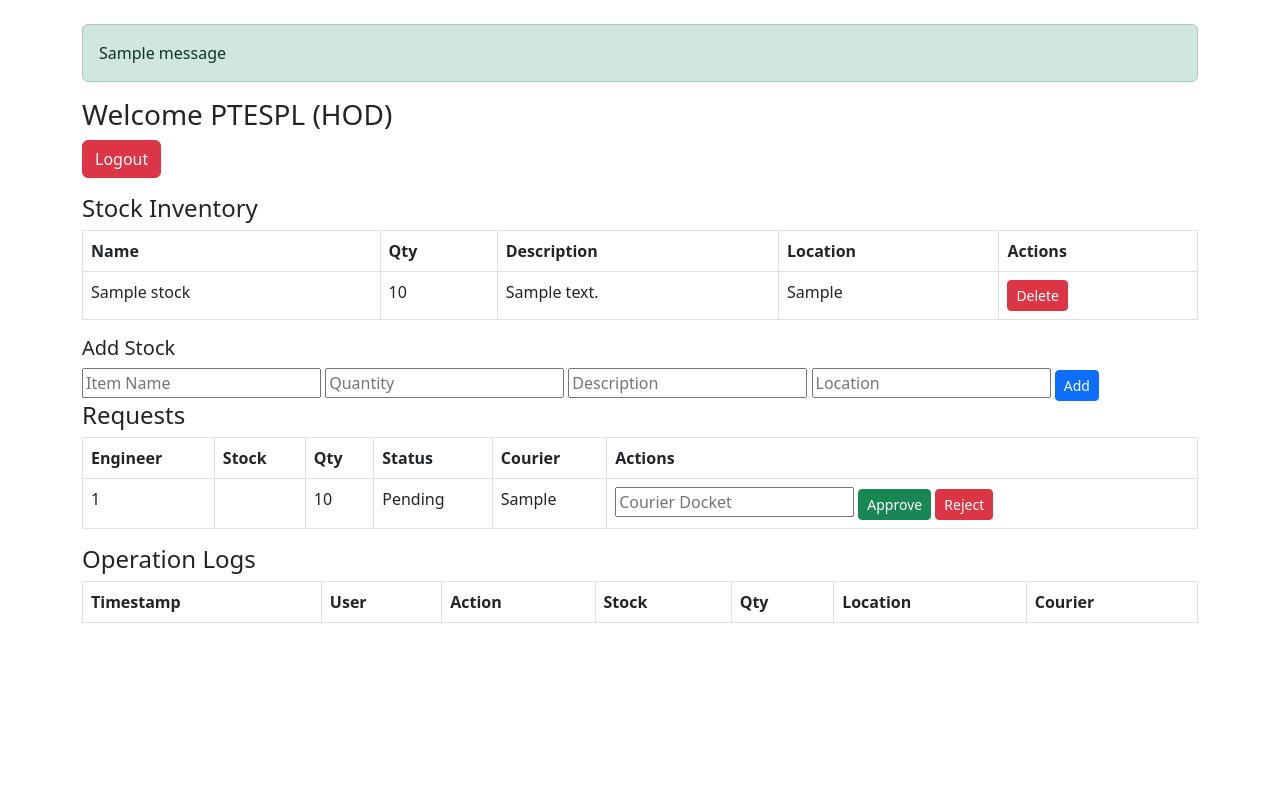
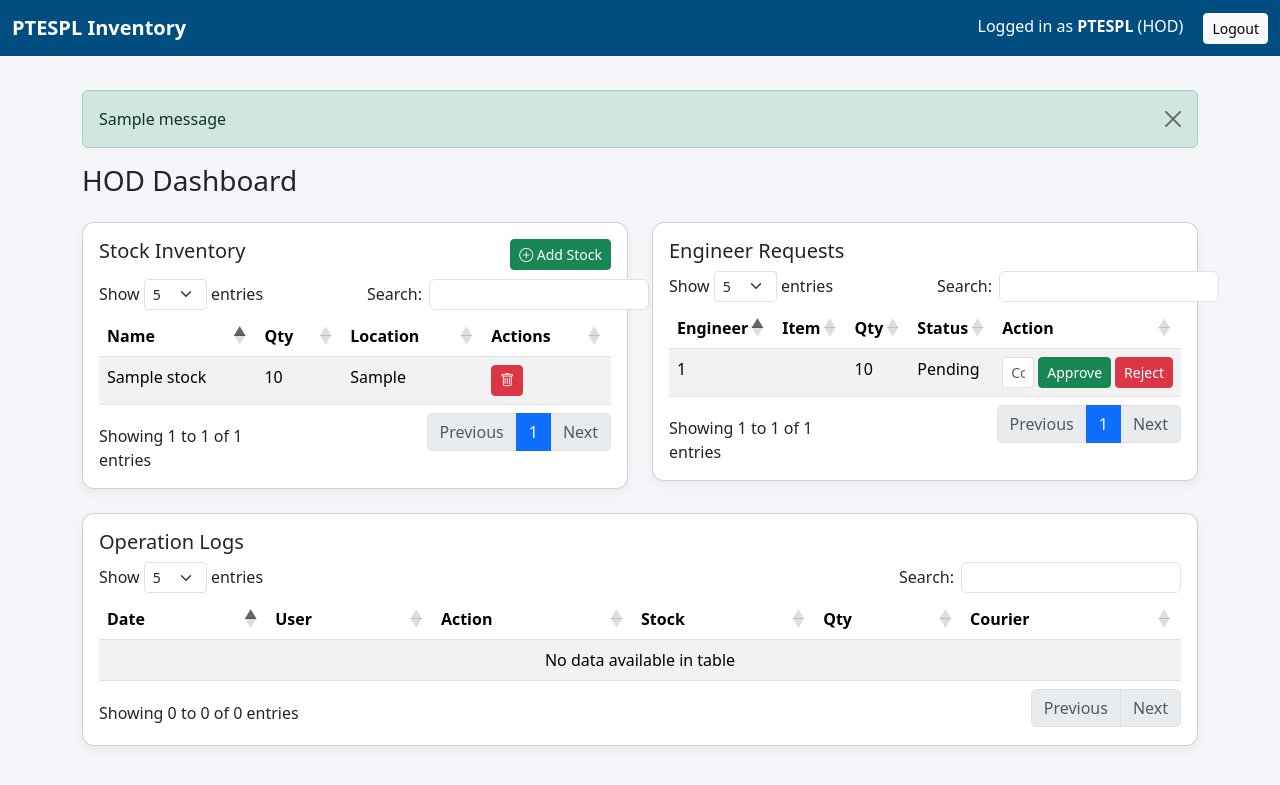
Before and after one commit to pavannbhagve/PT_Stock_Management_Inventory, a Flask app: page / in a window 1280 px wide. Shown: the top 785 px of the page. Run offline with Flask 3, Linux system fonts and the light colour scheme; the visitor is signed in with stand-in values (Sample User, id 1); tables that the repository leaves empty hold one stand-in row (values such as "Sample post"); one stand-in notice (Sample message) is shown; lists and menus that the app fills with data are empty; some libraries are stand-ins or nearby versions.

Commit message:
Update main.html

```diff
--- a/templates/main.html
+++ b/templates/main.html
@@ -1,75 +1,127 @@
 <!DOCTYPE html>
-<html>
+<html lang="en">
 <head>
-    <title>Stock Inventory</title>
-    <link rel="stylesheet" href="https://cdn.jsdelivr.net/npm/bootstrap@5.3.0/dist/css/bootstrap.min.css">
+    <meta charset="UTF-8">
+    <meta name="viewport" content="width=device-width, initial-scale=1.0">
+    <title>PTESPL Stock Management</title>
+
+    <!-- Bootstrap CSS -->
+    <link href="https://cdn.jsdelivr.net/npm/bootstrap@5.3.2/dist/css/bootstrap.min.css" rel="stylesheet">
+    <!-- DataTables -->
+    <link rel="stylesheet" href="https://cdn.datatables.net/1.13.6/css/dataTables.bootstrap5.min.css">
+    <!-- Icons -->
+    <link href="https://cdn.jsdelivr.net/npm/bootstrap-icons/font/bootstrap-icons.css" rel="stylesheet">
+
+    <style>
+        body { background: #f4f6f9; }
+        .navbar { background: #004d80; }
+        .navbar-brand, .nav-link, .navbar-text { color: white !important; }
+        .card { border-radius: 12px; box-shadow: 0 4px 12px rgba(0,0,0,0.05); }
+        .modal-header { background: #004d80; color: white; }
+        .dataTables_wrapper .dataTables_filter input { border-radius: 6px; }
+        .flash-msg { margin-top: 10px; }
+    </style>
 </head>
 <body>
-<div class="container mt-4">
+
+<!-- Navbar -->
+<nav class="navbar navbar-expand-lg">
+  <div class="container-fluid">
+    <a class="navbar-brand fw-bold" href="#">PTESPL Inventory</a>
+    {% if user %}
+    <div class="ms-auto">
+        <span class="navbar-text me-3">Logged in as <b>{{ user.username }}</b> ({{ user.role }})</span>
+        <a href="{{ url_for('logout') }}" class="btn btn-sm btn-light">Logout</a>
+    </div>
+    {% endif %}
+  </div>
+</nav>
+
+<div class="container py-4">
+
+    <!-- Flash Messages -->
     {% with messages = get_flashed_messages(with_categories=true) %}
       {% if messages %}
+        <div class="flash-msg">
         {% for category, message in messages %}
-          <div class="alert alert-{{ category }}">{{ message }}</div>
+          <div class="alert alert-{{ category }} alert-dismissible fade show" role="alert">
+            {{ message }}
+            <button type="button" class="btn-close" data-bs-dismiss="alert"></button>
+          </div>
         {% endfor %}
+        </div>
       {% endif %}
     {% endwith %}
 
+    <!-- Login Page -->
     {% if login_page %}
-    <!-- Login Page -->
     <div class="row justify-content-center">
       <div class="col-md-4">
-            <h3>Login</h3>
-            <form method="POST" action="{{ url_for('login') }}">
+        <div class="card p-4">
+          <h4 class="text-center mb-3">Login</h4>
+          <form method="post">
             <div class="mb-3">
-                    <input type="text" name="username" class="form-control" placeholder="Username" required>
+              <label class="form-label">Username</label>
+              <input type="text" name="username" class="form-control" required>
             </div>
             <div class="mb-3">
-                    <input type="password" name="password" class="form-control" placeholder="Password" required>
+              <label class="form-label">Password</label>
+              <input type="password" name="password" class="form-control" required>
             </div>
-                <button type="submit" class="btn btn-primary">Login</button>
+            <button class="btn btn-primary w-100">Login</button>
           </form>
         </div>
       </div>
-    {% else %}
-    <h3>Welcome {{ user.username }} ({{ user.role }})</h3>
-    <a href="{{ url_for('logout') }}" class="btn btn-danger mb-3">Logout</a>
+    </div>
+    {% endif %}
 
-    {% if user.role == 'HOD' %}
     <!-- HOD Dashboard -->
-    <h4>Stock Inventory</h4>
-    <table class="table table-bordered">
+    {% if user and user.role == 'HOD' %}
+    <h3 class="mb-4">HOD Dashboard</h3>
+    <div class="row g-4">
+
+      <!-- Stock Management -->
+      <div class="col-md-6">
+        <div class="card p-3">
+          <div class="d-flex justify-content-between align-items-center mb-2">
+            <h5>Stock Inventory</h5>
+            <button class="btn btn-sm btn-success" data-bs-toggle="modal" data-bs-target="#addStockModal">
+              <i class="bi bi-plus-circle"></i> Add Stock
+            </button>
+          </div>
+          <table id="stockTable" class="table table-striped">
             <thead>
-            <tr><th>Name</th><th>Qty</th><th>Description</th><th>Location</th><th>Actions</th></tr>
+              <tr>
+                <th>Name</th><th>Qty</th><th>Location</th><th>Actions</th>
+              </tr>
             </thead>
             <tbody>
               {% for stock in stocks %}
               <tr>
                 <td>{{ stock.name }}</td>
                 <td>{{ stock.quantity }}</td>
-                <td>{{ stock.description }}</td>
                 <td>{{ stock.location }}</td>
                 <td>
-                    <form method="POST" action="{{ url_for('delete_stock', stock_id=stock.id) }}" style="display:inline">
-                        <button class="btn btn-sm btn-danger">Delete</button>
+                  <form method="post" action="{{ url_for('delete_stock', stock_id=stock.id) }}" style="display:inline;">
+                    <button class="btn btn-sm btn-danger"><i class="bi bi-trash"></i></button>
                   </form>
                 </td>
               </tr>
               {% endfor %}
             </tbody>
           </table>
-    <h5>Add Stock</h5>
-    <form method="POST" action="{{ url_for('add_stock') }}">
-        <input type="text" name="name" placeholder="Item Name" required>
-        <input type="number" name="quantity" placeholder="Quantity" required>
-        <input type="text" name="description" placeholder="Description">
-        <input type="text" name="location" placeholder="Location">
-        <button class="btn btn-primary btn-sm">Add</button>
-    </form>
+        </div>
+      </div>
 
-    <h4>Requests</h4>
-    <table class="table table-bordered">
+      <!-- Requests -->
+      <div class="col-md-6">
+        <div class="card p-3">
+          <h5>Engineer Requests</h5>
+          <table id="requestTable" class="table table-striped">
             <thead>
-            <tr><th>Engineer</th><th>Stock</th><th>Qty</th><th>Status</th><th>Courier</th><th>Actions</th></tr>
+              <tr>
+                <th>Engineer</th><th>Item</th><th>Qty</th><th>Status</th><th>Action</th>
+              </tr>
             </thead>
             <tbody>
               {% for req in requests %}
@@ -78,58 +130,73 @@
                 <td>{{ req.stock.name }}</td>
                 <td>{{ req.quantity }}</td>
                 <td>{{ req.status }}</td>
-                <td>{{ req.courier_docket or '' }}</td>
                 <td>
                   {% if req.status == 'Pending' %}
-                    <form method="POST" action="{{ url_for('process_request', req_id=req.id) }}">
-                        <input type="text" name="courier_docket" placeholder="Courier Docket">
-                        <button name="action" value="Approve" class="btn btn-sm btn-success">Approve</button>
+                  <form method="post" action="{{ url_for('process_request', req_id=req.id) }}" class="d-flex">
+                    <input type="text" name="courier_docket" placeholder="Courier No." class="form-control form-control-sm me-1">
+                    <button name="action" value="Approve" class="btn btn-sm btn-success me-1">Approve</button>
                     <button name="action" value="Reject" class="btn btn-sm btn-danger">Reject</button>
                   </form>
+                  {% else %}
+                    {{ req.courier_docket or "-" }}
                   {% endif %}
                 </td>
               </tr>
               {% endfor %}
             </tbody>
           </table>
+        </div>
+      </div>
 
-    <h4>Operation Logs</h4>
-    <table class="table table-bordered">
+      <!-- Logs -->
+      <div class="col-12">
+        <div class="card p-3">
+          <h5>Operation Logs</h5>
+          <table id="logTable" class="table table-striped">
             <thead>
-            <tr><th>Timestamp</th><th>User</th><th>Action</th><th>Stock</th><th>Qty</th><th>Location</th><th>Courier</th></tr>
+              <tr>
+                <th>Date</th><th>User</th><th>Action</th><th>Stock</th><th>Qty</th><th>Courier</th>
+              </tr>
             </thead>
             <tbody>
               {% for log in logs %}
               <tr>
-                <td>{{ log.timestamp }}</td>
+                <td>{{ log.timestamp.strftime("%Y-%m-%d %H:%M") }}</td>
                 <td>{{ log.user }}</td>
                 <td>{{ log.action }}</td>
-                <td>{{ log.stock_name or '' }}</td>
-                <td>{{ log.quantity or '' }}</td>
-                <td>{{ log.location or '' }}</td>
-                <td>{{ log.courier_docket or '' }}</td>
+                <td>{{ log.stock_name }}</td>
+                <td>{{ log.quantity or "-" }}</td>
+                <td>{{ log.courier_docket or "-" }}</td>
               </tr>
               {% endfor %}
             </tbody>
           </table>
+        </div>
+      </div>
 
-    {% else %}
+    </div>
+    {% endif %}
+
     <!-- Engineer Dashboard -->
-    <h4>Available Stock</h4>
-    <table class="table table-bordered">
+    {% if user and user.role == 'Engineer' %}
+    <h3 class="mb-4">Engineer Dashboard</h3>
+    <div class="card p-3">
+      <h5>Available Stock</h5>
+      <table id="stockEngTable" class="table table-striped">
         <thead>
-            <tr><th>Name</th><th>Qty</th><th>Description</th><th>Location</th><th>Request</th></tr>
+          <tr>
+            <th>Name</th><th>Qty</th><th>Location</th><th>Request</th>
+          </tr>
         </thead>
         <tbody>
           {% for stock in stocks %}
           <tr>
             <td>{{ stock.name }}</td>
             <td>{{ stock.quantity }}</td>
-                <td>{{ stock.description }}</td>
             <td>{{ stock.location }}</td>
             <td>
-                    <form method="POST" action="{{ url_for('request_stock', stock_id=stock.id) }}">
-                        <input type="number" name="quantity" placeholder="Qty" min="1" max="{{ stock.quantity }}" required>
+              <form method="post" action="{{ url_for('request_stock', stock_id=stock.id) }}" class="d-flex">
+                <input type="number" name="quantity" min="1" max="{{ stock.quantity }}" class="form-control form-control-sm me-1" required>
                 <button class="btn btn-sm btn-primary">Request</button>
               </form>
             </td>
@@ -137,11 +204,15 @@
           {% endfor %}
         </tbody>
       </table>
+    </div>
 
-    <h4>My Requests</h4>
-    <table class="table table-bordered">
+    <div class="card p-3 mt-3">
+      <h5>My Requests</h5>
+      <table id="myReqTable" class="table table-striped">
         <thead>
-            <tr><th>Stock</th><th>Qty</th><th>Status</th><th>Courier Docket</th><th>Timestamp</th></tr>
+          <tr>
+            <th>Item</th><th>Qty</th><th>Status</th><th>Courier</th><th>Date</th>
+          </tr>
         </thead>
         <tbody>
           {% for req in requests %}
@@ -149,14 +220,48 @@
             <td>{{ req.stock.name }}</td>
             <td>{{ req.quantity }}</td>
             <td>{{ req.status }}</td>
-                <td>{{ req.courier_docket or '' }}</td>
-                <td>{{ req.timestamp }}</td>
+            <td>{{ req.courier_docket or "-" }}</td>
+            <td>{{ req.timestamp.strftime("%Y-%m-%d %H:%M") }}</td>
           </tr>
           {% endfor %}
         </tbody>
       </table>
-    {% endif %}
+    </div>
     {% endif %}
 </div>
+
+<!-- Add Stock Modal -->
+<div class="modal fade" id="addStockModal" tabindex="-1">
+  <div class="modal-dialog">
+    <form method="post" action="{{ url_for('add_stock') }}" class="modal-content">
+      <div class="modal-header"><h5 class="modal-title">Add Stock</h5></div>
+      <div class="modal-body">
+        <input type="text" name="name" placeholder="Item Name" class="form-control mb-2" required>
+        <input type="number" name="quantity" placeholder="Quantity" class="form-control mb-2" required>
+        <input type="text" name="location" placeholder="Location" class="form-control mb-2">
+        <textarea name="description" placeholder="Description" class="form-control"></textarea>
+      </div>
+      <div class="modal-footer">
+        <button class="btn btn-primary">Save</button>
+      </div>
+    </form>
+  </div>
+</div>
+
+<!-- Scripts -->
+<script src="https://code.jquery.com/jquery-3.6.0.min.js"></script>
+<script src="https://cdn.jsdelivr.net/npm/bootstrap@5.3.2/dist/js/bootstrap.bundle.min.js"></script>
+<script src="https://cdn.datatables.net/1.13.6/js/jquery.dataTables.min.js"></script>
+<script src="https://cdn.datatables.net/1.13.6/js/dataTables.bootstrap5.min.js"></script>
+
+<script>
+$(document).ready(function() {
+  $('#stockTable, #requestTable, #logTable, #stockEngTable, #myReqTable').DataTable({
+    pageLength: 5,
+    lengthMenu: [5, 10, 20],
+  });
+});
+</script>
+
 </body>
 </html>
```
Lines whose indentation alone changed are shown as unchanged.
